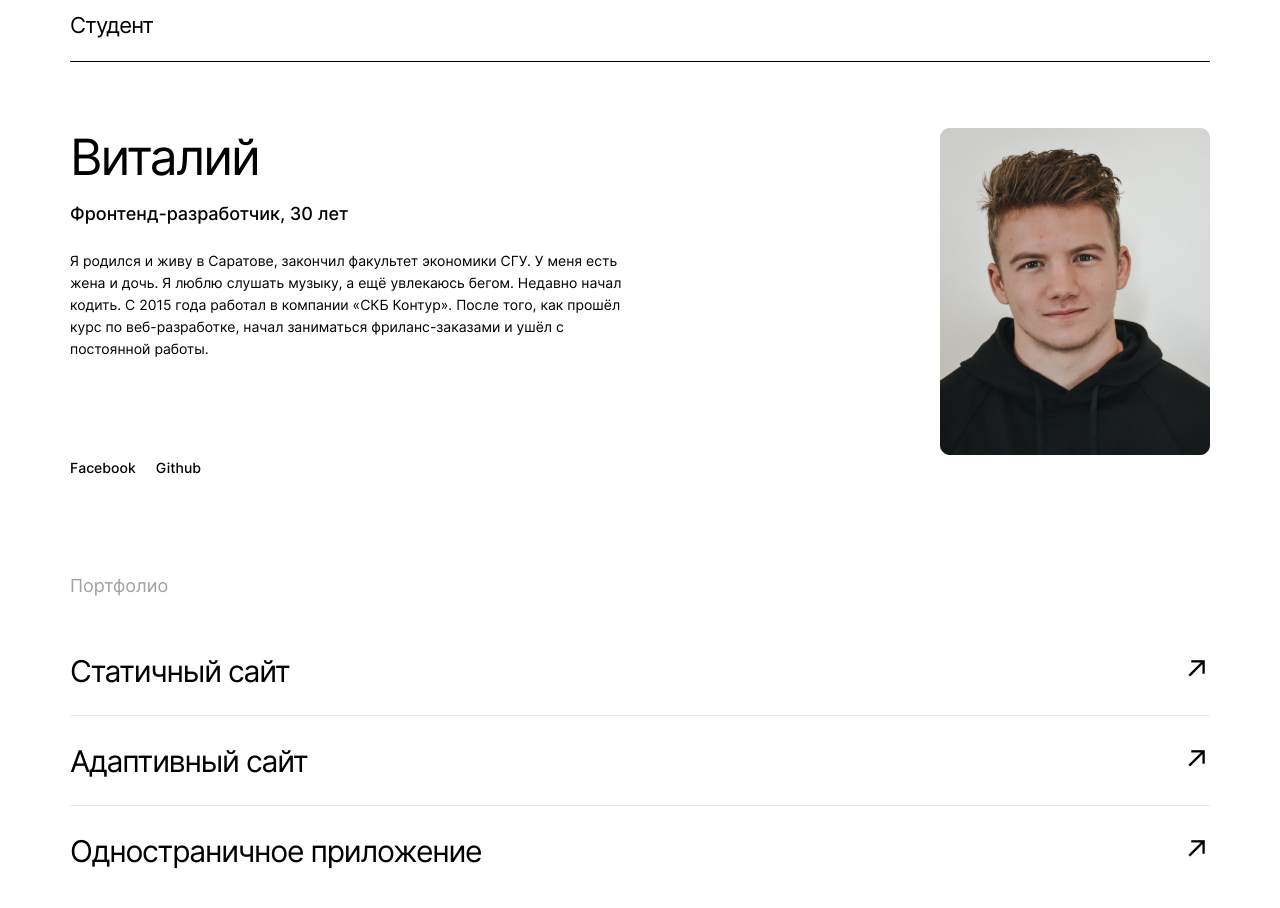
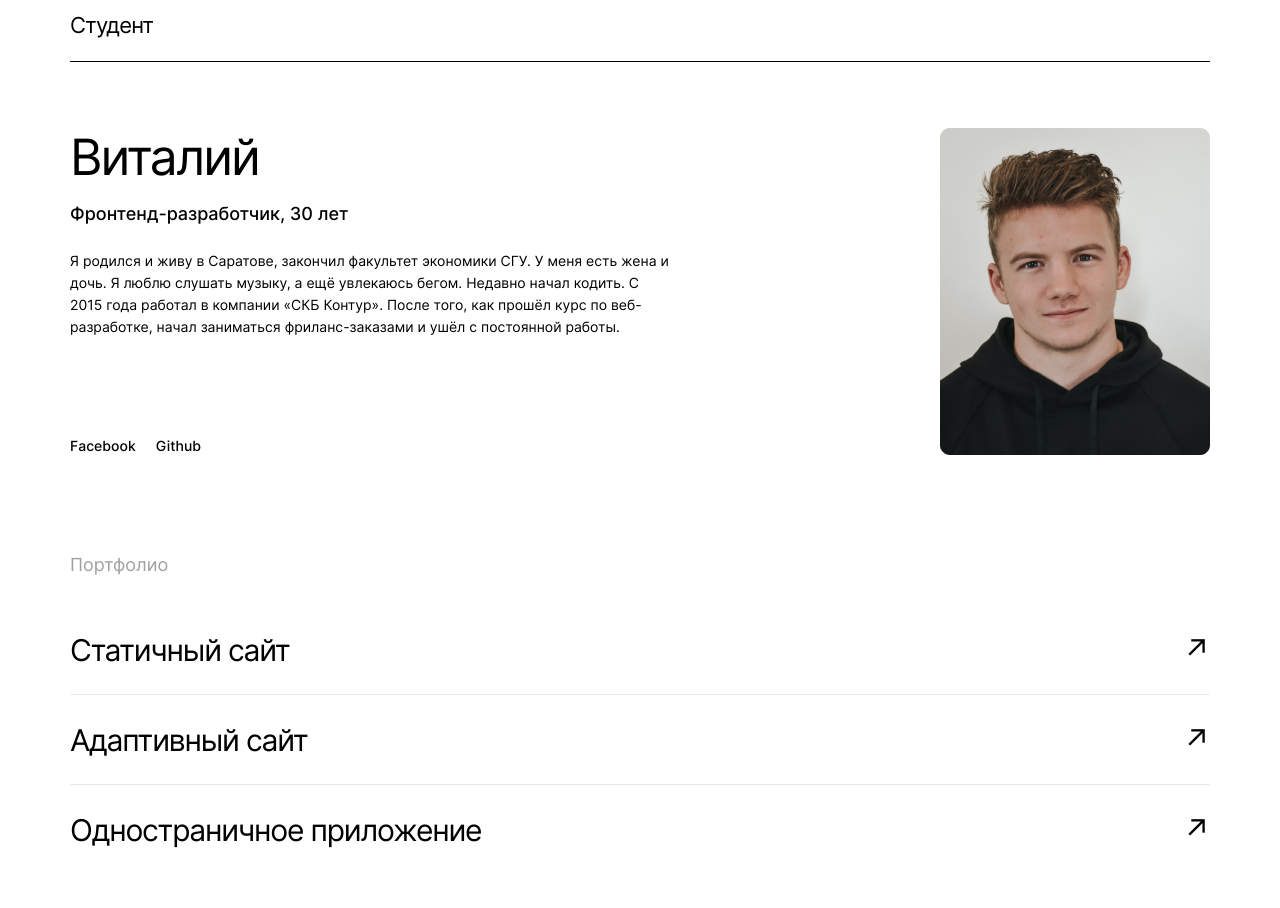
Before and after one commit to FozilovFarhod/movies-explorer-frontend, a React (Create React App) app: page / in a window 1280 px wide. Shown: the part 1920-2828 px from the top of the page. Built offline with nearby package versions, Linux system fonts and the light colour scheme.

Commit message:
Добавить margin между блоками в компонент AboutMe

```diff
--- a/src/components/AboutMe/AboutMe.css
+++ b/src/components/AboutMe/AboutMe.css
@@ -32,6 +32,7 @@
     display: flex;
     flex-direction: column;
     align-items: flex-start;
+    margin-right: 30px;
 }
 
 .about-me__name {
@@ -48,7 +49,7 @@
     font-weight: 500;
 }
 .about-me__article-text {
-    margin: 26px 30px 0 0;
+    margin: 26px 0 0;
 }
 .about-me__social-links {
     padding: 0;
@@ -89,7 +90,7 @@
     }
     .about-me__article-text {
         max-width: 364px;
-        margin: 20px 20px 0 0;
+        margin: 20px 0 0;
         font-size: 12px;
         line-height: 1.5;
     }
@@ -100,8 +101,11 @@
     .about-me__social-links {
         margin: 87px 0 0;
     }
+    .about-me__text-block {
+        margin-right: 15px;
+    }
 }
-@media screen and (max-width: 479px) and (min-width: 320px) {
+@media screen and (max-width: 520px) and (min-width: 320px) {
     .about-me {
         width: calc(100% - 2 * 14px);
         margin: 70px 69px 0;
```
